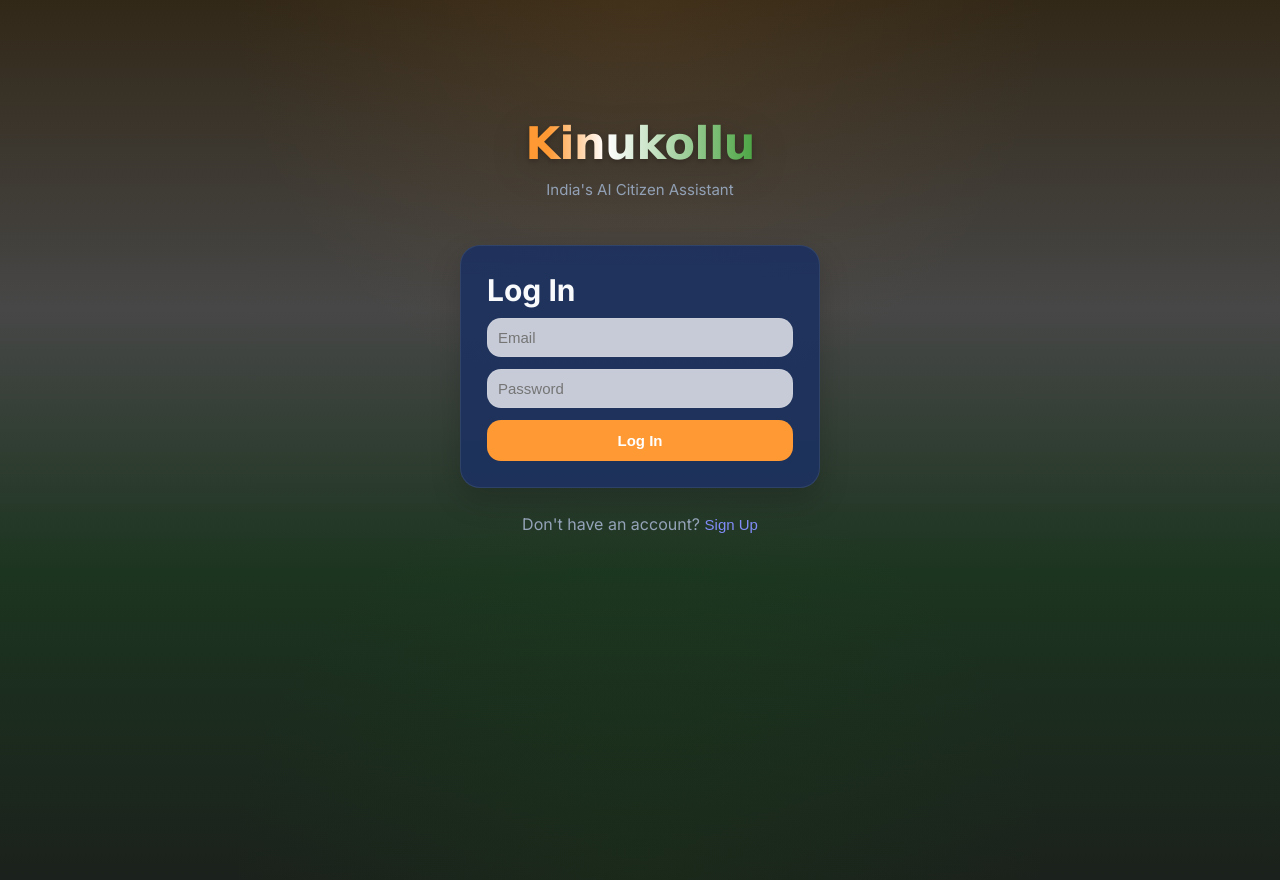
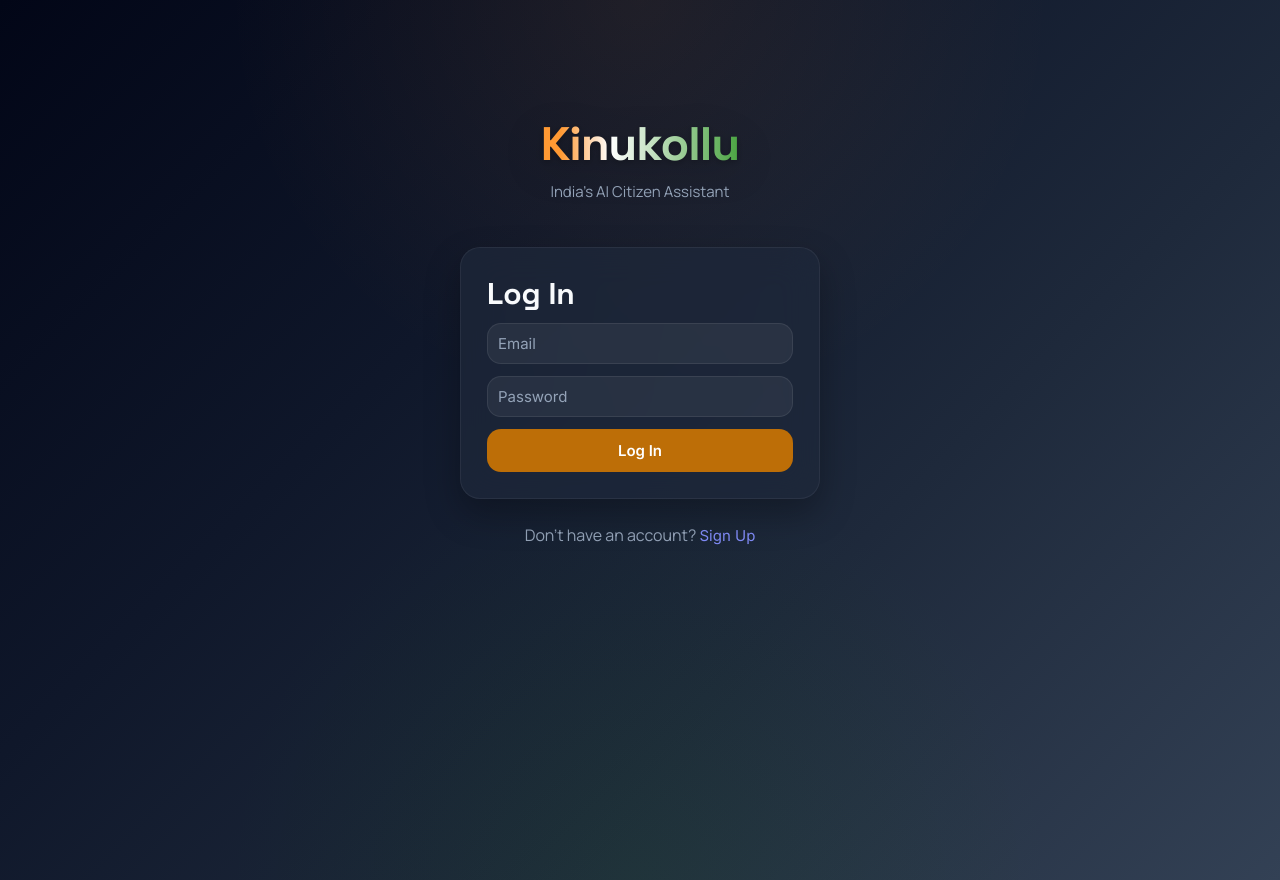
Before and after one commit to InukolluKiranKumar/Kinukollu-frontend, a React (Vite) app: page / in a window 1280 px wide. Built offline with nearby package versions, Linux system fonts and the light colour scheme.

Commit message:
Update logo and background styling

```diff
--- a/src/index.css
+++ b/src/index.css
@@ -1,4 +1,6 @@
 @import url('https://fonts.googleapis.com/css2?family=Inter:wght@400;500;600;700;800&display=swap');
+@import url('https://fonts.googleapis.com/css2?family=Inter:wght@300;400;500;600;700&family=Space+Grotesk:wght@400;500;600;700&display=swap');
+@import url('https://fonts.googleapis.com/css2?family=Manrope:wght@300;400;500;600;700;800&family=Space+Grotesk:wght@400;500;600;700&display=swap');
 
 *{
   margin:0;
@@ -50,11 +52,11 @@ radial-gradient(
     transparent 38%
 ),
  linear-gradient(
-    180deg,
-    #322818 0%,
-    #474747 35%,
-    #1c3520 65%,
-    #1b211c 100%
+  135deg,
+  #020617 0%,
+  #0f172a 35%,
+  #1e293b 65%,
+  #334155 100%
 );
 
   -webkit-font-smoothing: antialiased;
@@ -82,9 +84,8 @@ a{
     font-weight:700;
     letter-spacing:-0.8px;
     line-height:1;
-    font-size:45px;
+    font-size:47px;
     margin: 5px 0px;
-    font-family: Verdana;
 
     background:linear-gradient(
         90deg,
@@ -148,33 +149,30 @@ p{
 }
 
 .login-card{
+    width:100%;
+    max-width:440px;
+    margin:auto;
 
-  width:100%;
+    background:rgba(15, 23, 42, 0.72);
 
-  max-width:440px;
-
-  margin: auto;
-
-  background:rgba(17,24,39,.92);
-
-  border:1px solid var(--border);
+    border:1px solid rgba(255,255,255,.08);
 
     border-radius:24px;
 
     padding:42px;
 
-  backdrop-filter: blur(14px);
+    backdrop-filter:blur(24px);
+    -webkit-backdrop-filter:blur(24px);
 
     box-shadow:
-  0 20px 45px rgba(0,0,0,.28);
-
+        0 30px 60px rgba(0,0,0,.45),
+        inset 0 1px 0 rgba(255,255,255,.05);
 }
 
 .card{
+    background:rgba(30, 41, 59, 0.70);
 
-  background:rgba(28, 49, 96, 0.9);
-
-  border:1px solid var(--border);
+    border:1px solid rgba(255,255,255,.06);
 
     border-radius:20px;
 
@@ -182,24 +180,23 @@ p{
 
     margin-bottom:22px;
 
+    backdrop-filter:blur(18px);
+
     box-shadow:
-  0 12px 30px rgba(0,0,0,.18);
-
+        0 15px 35px rgba(0,0,0,.28);
 }
-
 /* ---------- Form ---------- */
 
 input,
 textarea,
 select{
-
     width:100%;
 
-  background:#c6cbd7;
+    background:rgba(255,255,255,.06);
 
-  color:var(--text);
+    color:#f8fafc;
 
-  border:1px solid var(--border);
+    border:1px solid rgba(255,255,255,.08);
 
     border-radius:14px;
 
@@ -207,10 +204,26 @@ select{
 
     font-size:15px;
 
-  transition:.25s;
+    transition:0.25s;
 
     margin-bottom:16px;
+}
 
+input:focus,
+textarea:focus,
+select:focus{
+    outline:none;
+
+    border-color:#60a5fa;
+
+    background:rgba(255,255,255,.08);
+
+    box-shadow:
+        0 0 0 4px rgba(96,165,250,.15);
+}
+
+::placeholder{
+    color:#94a3b8;
 }
 
 textarea{
@@ -240,7 +253,7 @@ button{
 
   cursor:pointer;
 
-  background:var(--orange);
+  background-color:rgb(189, 110, 7);
 
   color:white;
 
@@ -416,37 +429,79 @@ button:disabled{
 
 /* ---------- Responsive ---------- */
 
-@media (max-width:768px){
+@media (max-width:480px){
 
     .container{
-
-    width:94%;
-
-    margin:30px auto;
-
+        width:95%;
+        margin:20px auto;
     }
 
     .login-card{
-
-    padding:28px;
-
+        padding:22px;
+        border-radius:18px;
+        max-width:420px;
+        backdrop-filter:blur(16px);
     }
 
     .logo{
-
-    font-size:45px;
-
-  }
-  .subtitle{
-
-    font-size:15px;
-
+        font-size:46px;
     }
 
     h2{
-
-    font-size:24px;
-
+        font-size:22px;
     }
 
+    .subtitle{
+        font-size:14px;
     }
+
+    input,
+    textarea,
+    select{
+        padding:12px 14px;
+        font-size:14px;
+    }
+
+    button{
+        padding:13px;
+        font-size:15px;
+    }
+}
+
+/* Brand Logo */
+.logo{
+    font-family: 'Space Grotesk', sans-serif;
+    font-weight: 700;
+    letter-spacing: -1px;
+}
+
+/* Whole Website */
+body{
+    font-family: 'Inter', sans-serif;
+}
+
+/* Headings */
+h1,
+h2,
+h3{
+    font-family: 'Space Grotesk', sans-serif;
+    font-weight: 700;
+}
+
+/* Inputs & Buttons */
+input,
+textarea,
+select,
+button{
+    font-family: 'Inter', sans-serif;
+}
+body{
+    font-family: 'Manrope', sans-serif;
+}
+
+.logo,
+h1,
+h2,
+h3{
+    font-family: 'Space Grotesk', sans-serif;
+}
```
Lines whose indentation alone changed are shown as unchanged.
